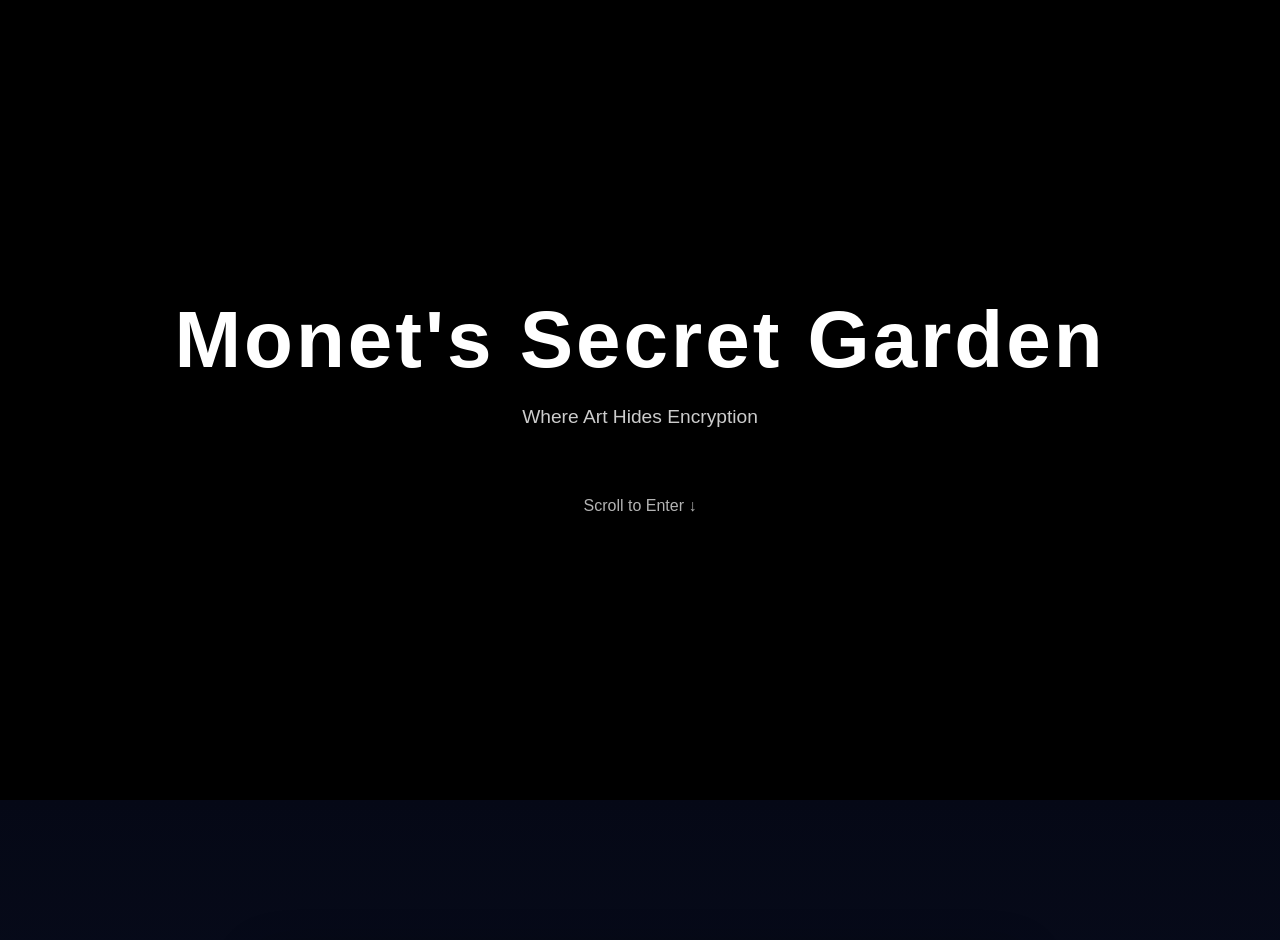
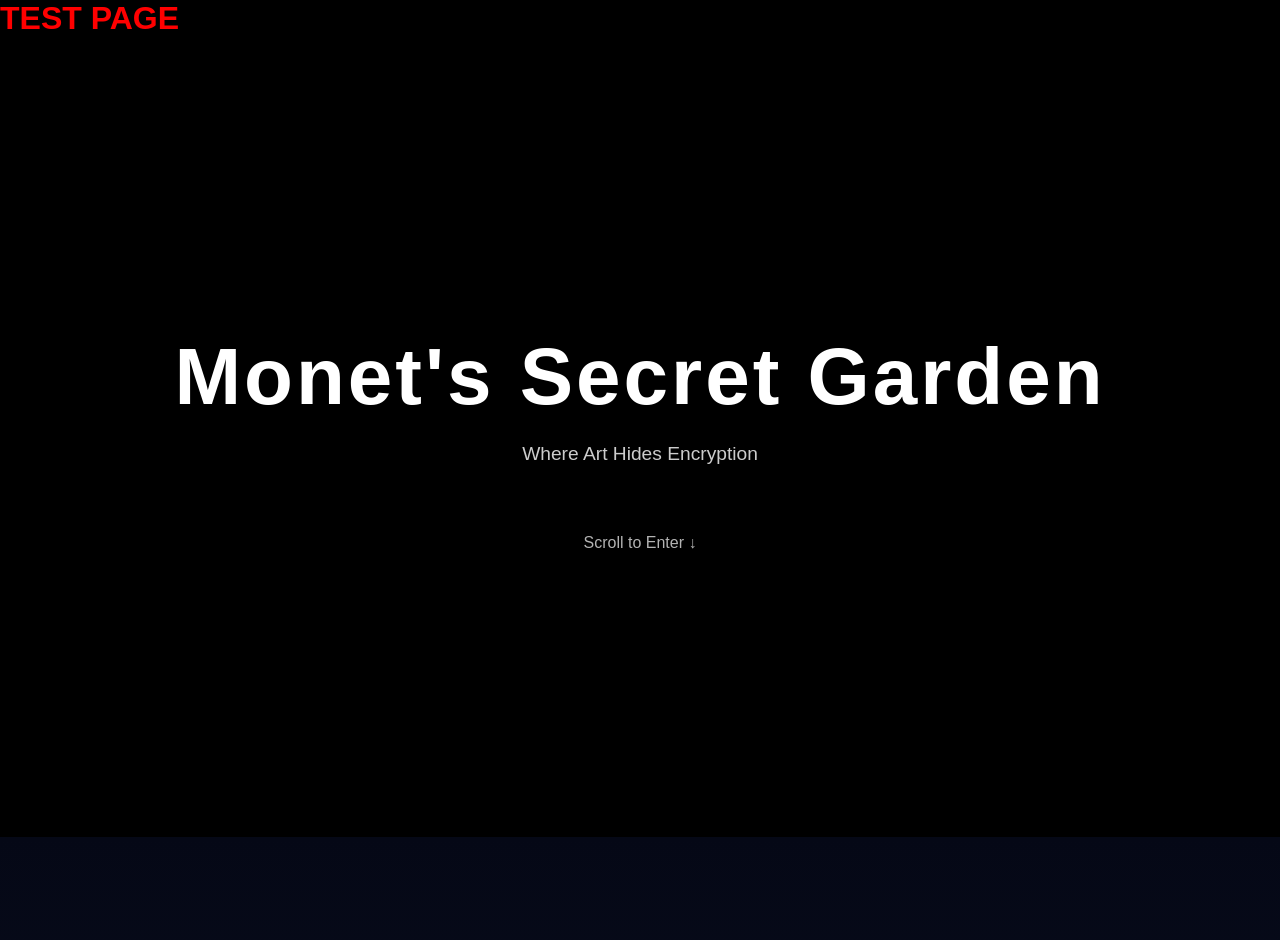
Before and after one commit to zhushan-wubi/Safeshare_Open-Source, a Python web app: template templates/index.html in a window 1280 px wide. Shown: the top 940 px of the page. Run offline with Jinja, Linux system fonts and the light colour scheme; the template is opened without the code that fills it, so the values that code supplies are empty.

Commit message:
Update index.html

```diff
--- a/templates/index.html
+++ b/templates/index.html
@@ -1,3 +1,7 @@
+<h1 style="color:red">
+TEST PAGE
+</h1>
+
 <!DOCTYPE html>
 <html lang="en">
 <head>
```
